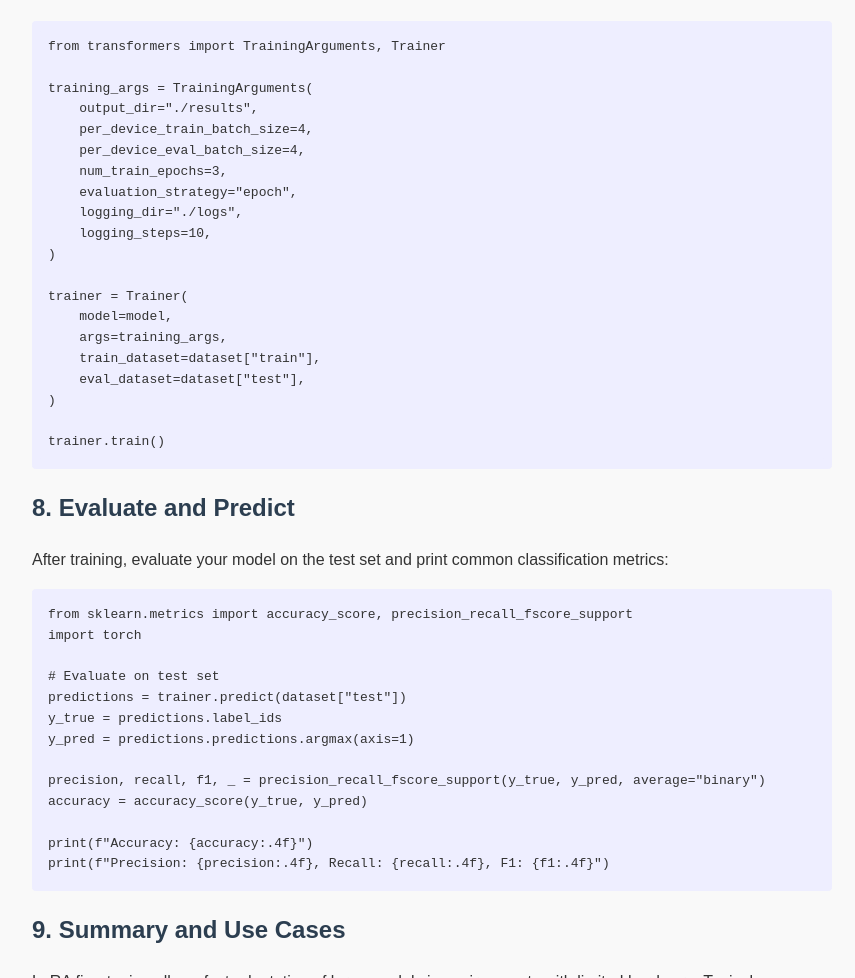
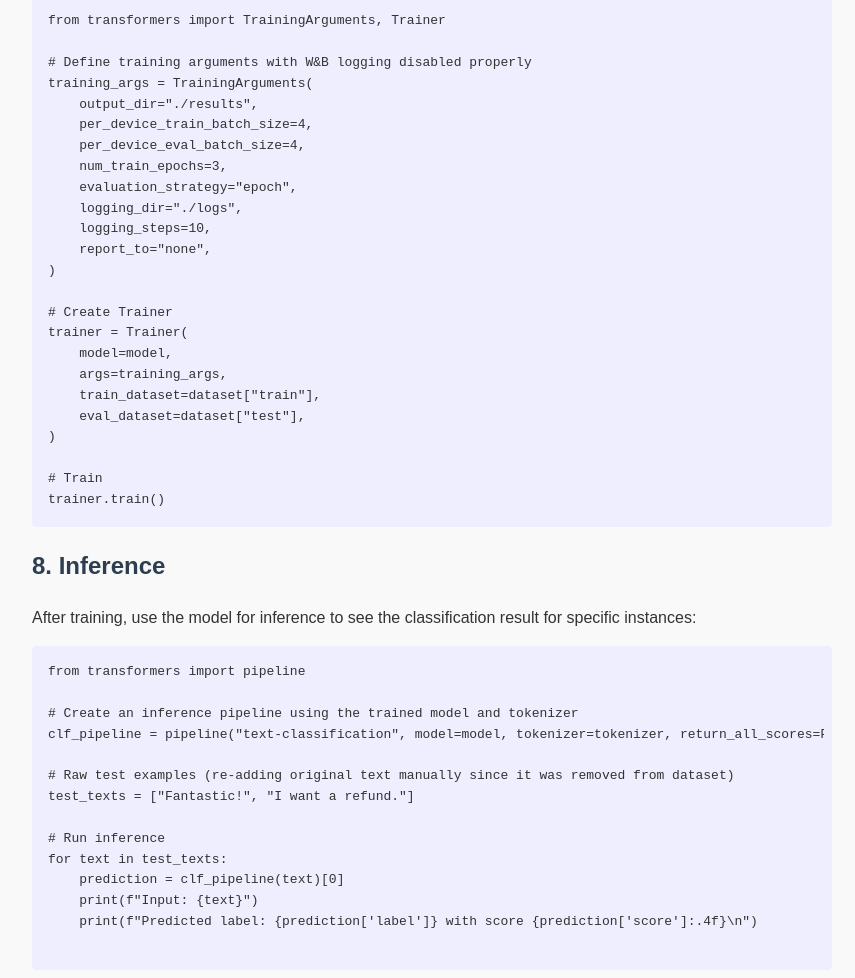
Before and after one commit to yangchiheng/peft_tutorial, a plain HTML site: page index.html in a window 1280 px wide. Shown: the part 2631-3609 px from the top of the page, without its empty margins (208-1063 px from the left). Drawn offline with nearby package versions, Linux system fonts and the light colour scheme.

Commit message:
completed version

```diff
--- a/index.html
+++ b/index.html
@@ -50,7 +50,7 @@
   <p>Install the necessary Python packages for running the PEFT tutorial using pip:</p>
   <pre><code>pip install transformers peft datasets accelerate scikit-learn torch</code></pre>
 
-  <p>If using a virtual environment or Docker, include the following in <code>requirements.txt</code>:</p>
+  <p>If using a virtual environment or Docker, include the following in: <code>requirements.txt</code></p>
   <pre><code>transformers
 peft
 datasets
@@ -105,6 +105,7 @@ model.print_trainable_parameters()</code></pre>
   <p>Use Hugging Face's Trainer API to fine-tune the model using the prepared dataset:</p>
   <pre><code>from transformers import TrainingArguments, Trainer
 
+# Define training arguments with W&B logging disabled properly
 training_args = TrainingArguments(
     output_dir="./results",
     per_device_train_batch_size=4,
@@ -113,8 +114,10 @@ training_args = TrainingArguments(
     evaluation_strategy="epoch",
     logging_dir="./logs",
     logging_steps=10,
+    report_to="none",
 )
 
+# Create Trainer
 trainer = Trainer(
     model=model,
     args=training_args,
@@ -122,23 +125,25 @@ trainer = Trainer(
     eval_dataset=dataset["test"],
 )
 
+# Train
 trainer.train()</code></pre>
 
-  <h2>8. Evaluate and Predict</h2>
-  <p>After training, evaluate your model on the test set and print common classification metrics:</p>
-  <pre><code>from sklearn.metrics import accuracy_score, precision_recall_fscore_support
-import torch
+  <h2>8. Inference</h2>
+  <p>After training, use the model for inference to see the classification result for specific instances:</p>
+  <pre><code>from transformers import pipeline
 
-# Evaluate on test set
-predictions = trainer.predict(dataset["test"])
-y_true = predictions.label_ids
-y_pred = predictions.predictions.argmax(axis=1)
+# Create an inference pipeline using the trained model and tokenizer
+clf_pipeline = pipeline("text-classification", model=model, tokenizer=tokenizer, return_all_scores=False)
 
-precision, recall, f1, _ = precision_recall_fscore_support(y_true, y_pred, average="binary")
-accuracy = accuracy_score(y_true, y_pred)
+# Raw test examples (re-adding original text manually since it was removed from dataset)
+test_texts = ["Fantastic!", "I want a refund."]
 
-print(f"Accuracy: {accuracy:.4f}")
-print(f"Precision: {precision:.4f}, Recall: {recall:.4f}, F1: {f1:.4f}")</code></pre>
+# Run inference
+for text in test_texts:
+    prediction = clf_pipeline(text)[0]
+    print(f"Input: {text}")
+    print(f"Predicted label: {prediction['label']} with score {prediction['score']:.4f}\n")
+    </code></pre>
 
   <h2>9. Summary and Use Cases</h2>
   <p>LoRA fine-tuning allows fast adaptation of large models in environments with limited hardware. Typical use cases include:</p>
```
Also changed, not shown: requirement.txt (added), 3 other files.
